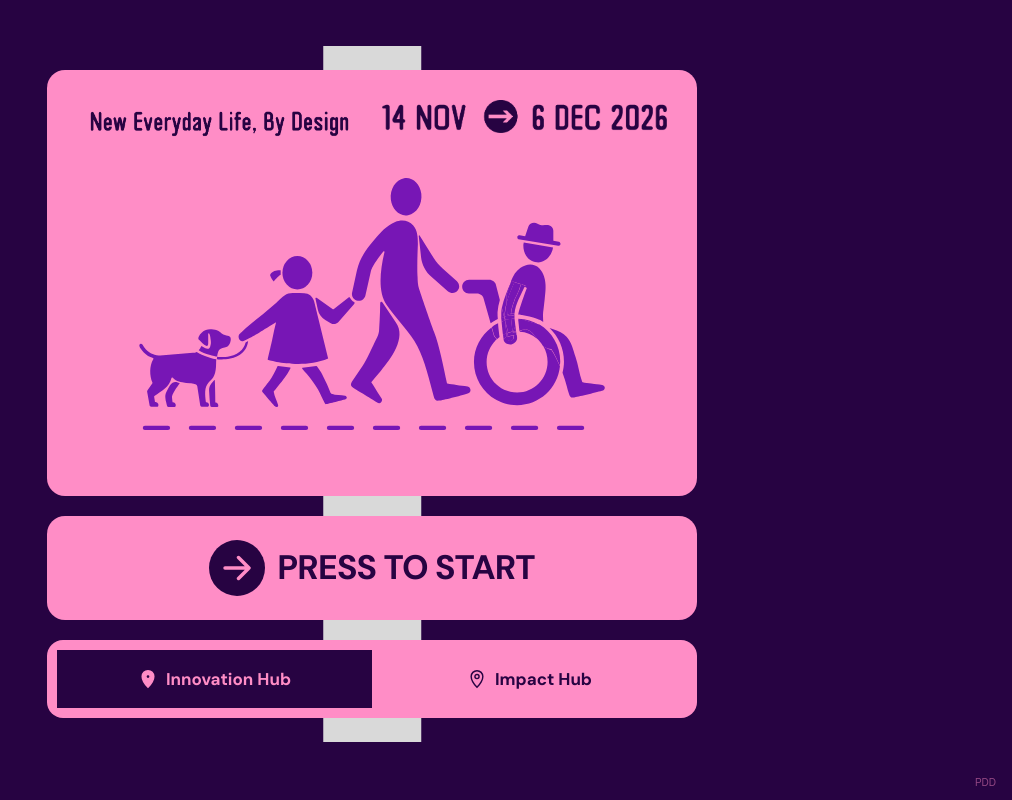
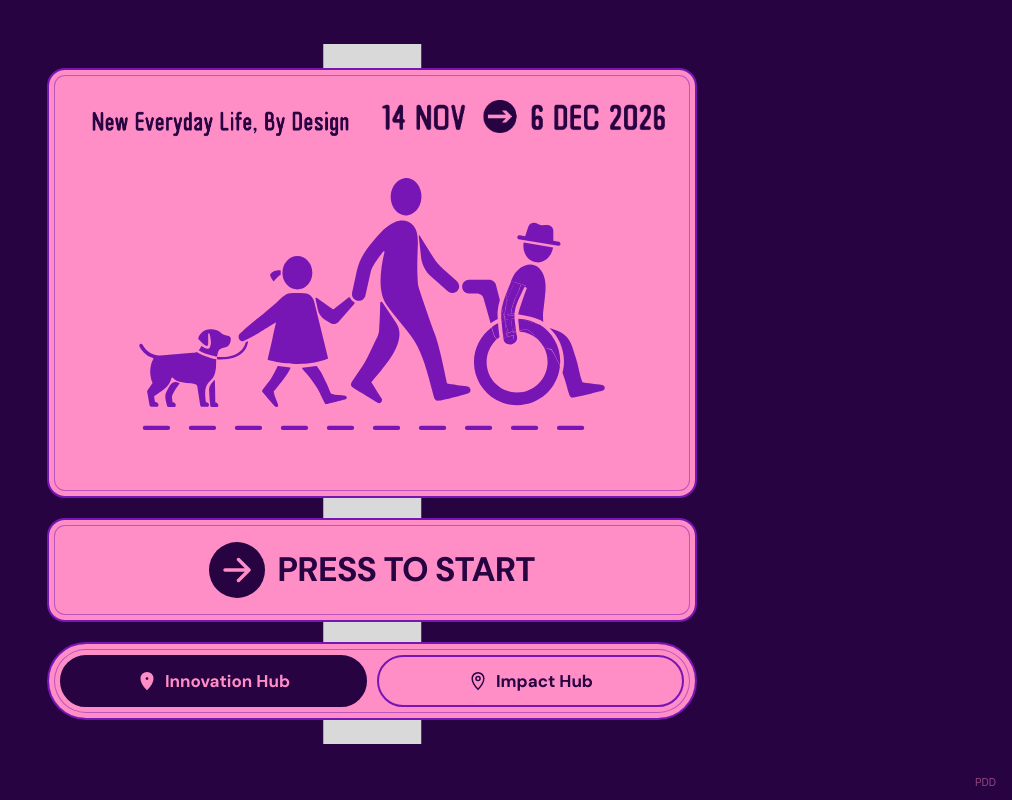
Before and after one commit to shuart-shuart/nelbd-trail-lucky-dip, a React (Vite) app: page / in a window 1280 px wide. Shown: the whole page, without its empty margins (268-1280 px from the left). Built offline with nearby package versions, Linux system fonts and the light colour scheme; no server answers; the database is empty; a web font is replaced by a local one.

Commit message:
Style two-hub shared pill and restrained double-line module outlines

```diff
--- a/src/styles/kiosk-responsive.css
+++ b/src/styles/kiosk-responsive.css
@@ -45,3 +45,14 @@
  .nel-kiosk-root .kiosk-venue-button{min-height:44px;}
 }
 @media(prefers-reduced-motion:reduce){.nel-kiosk-root *, .nel-kiosk-root *::before,.nel-kiosk-root *::after{scroll-behavior:auto!important;animation-duration:.01ms!important;transition-duration:.01ms!important;}}
+
+/* Welcome signage: subtle inset double stroke without altering module geometry. */
+.nel-kiosk-root .kiosk-signage-outline{position:relative;border:2px solid var(--nel-purple,#7716B5);box-shadow:inset 0 0 0 5px #FF8DC6,inset 0 0 0 6px rgba(119,22,181,.48);}
+.nel-kiosk-root .kiosk-venue-card{padding:clamp(7px,1.7vw,11px);border-radius:999px;}
+.nel-kiosk-root .kiosk-venue-track{gap:clamp(5px,1.2vw,10px);align-items:stretch;overflow:visible;}
+.nel-kiosk-root .kiosk-venue-button{border-radius:999px;min-width:0;min-height:52px;border:2px solid var(--nel-purple,#7716B5);font-family:"DM Sans",sans-serif;font-weight:700;transition:background-color .15s ease,color .15s ease;}
+.nel-kiosk-root .kiosk-venue-selected{background:var(--nel-violet,#270342);color:var(--nel-pink,#FF8DC6);border-color:var(--nel-violet,#270342);}
+.nel-kiosk-root .kiosk-venue-unselected{background:transparent;color:var(--nel-violet,#270342);}
+.nel-kiosk-root .kiosk-venue-unselected:hover{background:rgba(39,3,66,.08);}
+.nel-kiosk-root .kiosk-welcome-header img{display:block;width:100%;height:auto;max-height:112px;object-fit:contain;}
+@media(max-width:380px){.nel-kiosk-root .kiosk-venue-track{gap:4px;}.nel-kiosk-root .kiosk-venue-card{padding:6px;}.nel-kiosk-root .kiosk-venue-button{min-height:48px;padding-inline:4px;font-size:12px;}}
```
